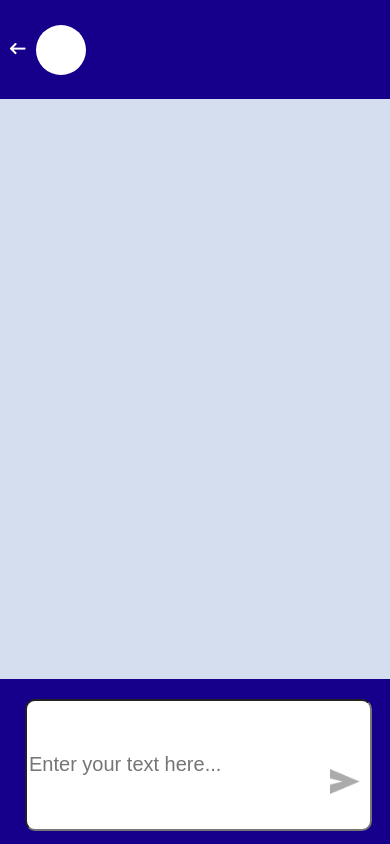
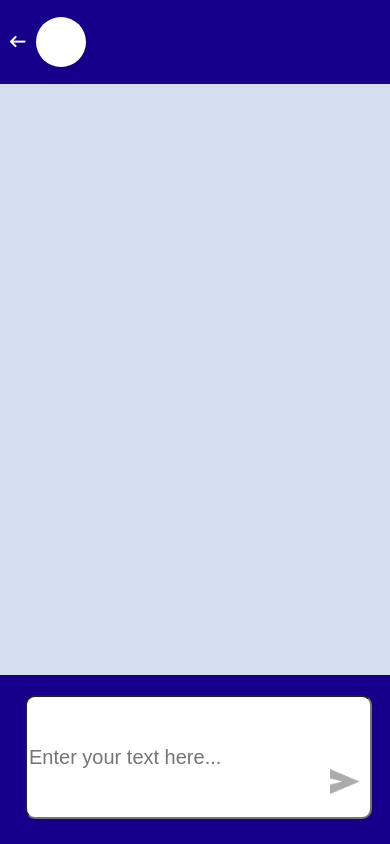
Before and after one commit to mujtbkhn/Cuvette-React-Module-Test, a React (Vite) app: page /notes in a window 390 px wide. Built offline with nearby package versions, Linux system fonts and the light colour scheme.

Commit message:
responsive

```diff
--- a/src/components/Mobile/NotesMessages/notesMessages.css
+++ b/src/components/Mobile/NotesMessages/notesMessages.css
@@ -2,13 +2,13 @@
 .container {
   display: flex;
   flex-direction: column;
-  height: 100vh;
+  height: 100svh;
 }
 
 .header {
   display: flex;
   justify-content: start;
-  flex-basis: 12%;
+  flex-basis: 10%;
   gap: 10px;
   background-color: #16008B;
   color: white;
@@ -71,18 +71,20 @@
 }
 
 .input-container {
+  position: relative;
   display: flex;
   flex-direction: column;
   flex-basis: 20%;
   background-color: #16008B;
   border-radius: 0px;
+
 }
 
 .input-field {
   position: absolute;
   width: 87%;
   margin: 20px 25px;
-  height: 15%;
+  height: 70%;
   border-radius: 10px;
   font-size: 20px;
 }
```
